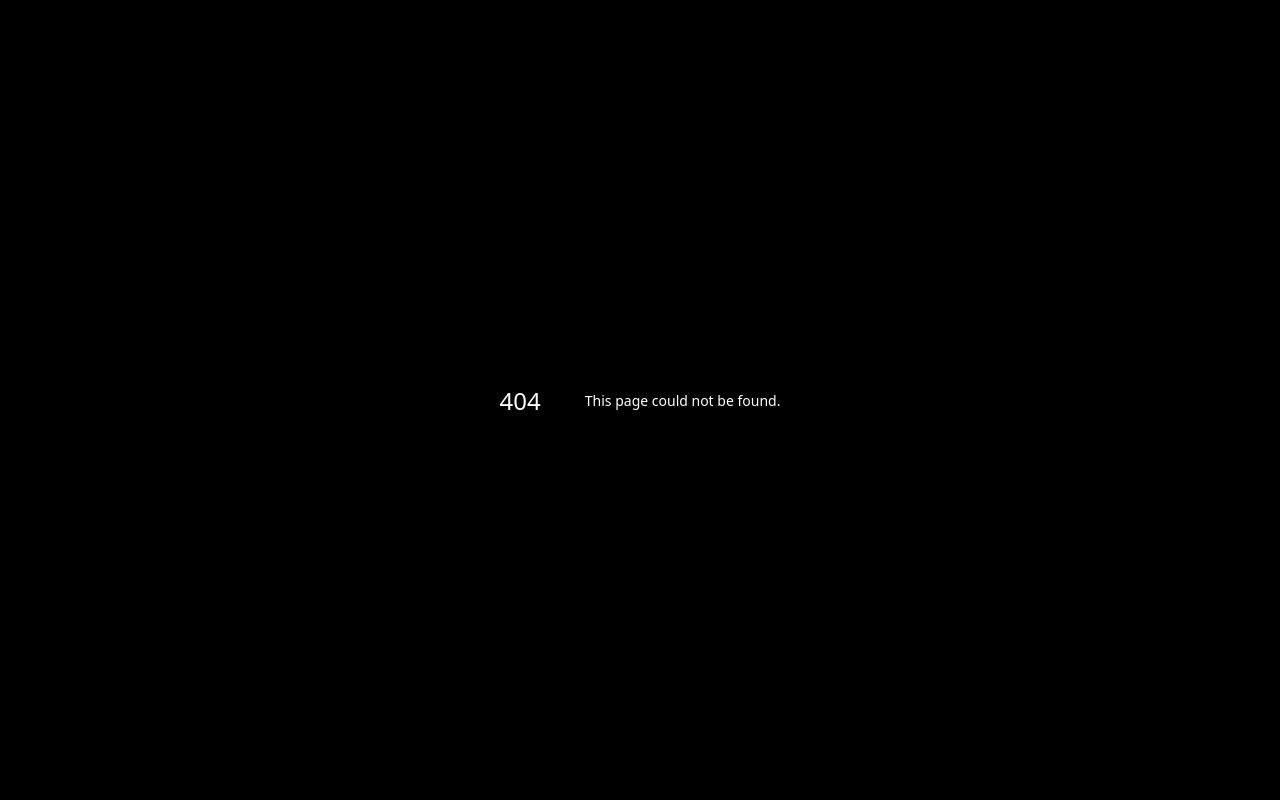
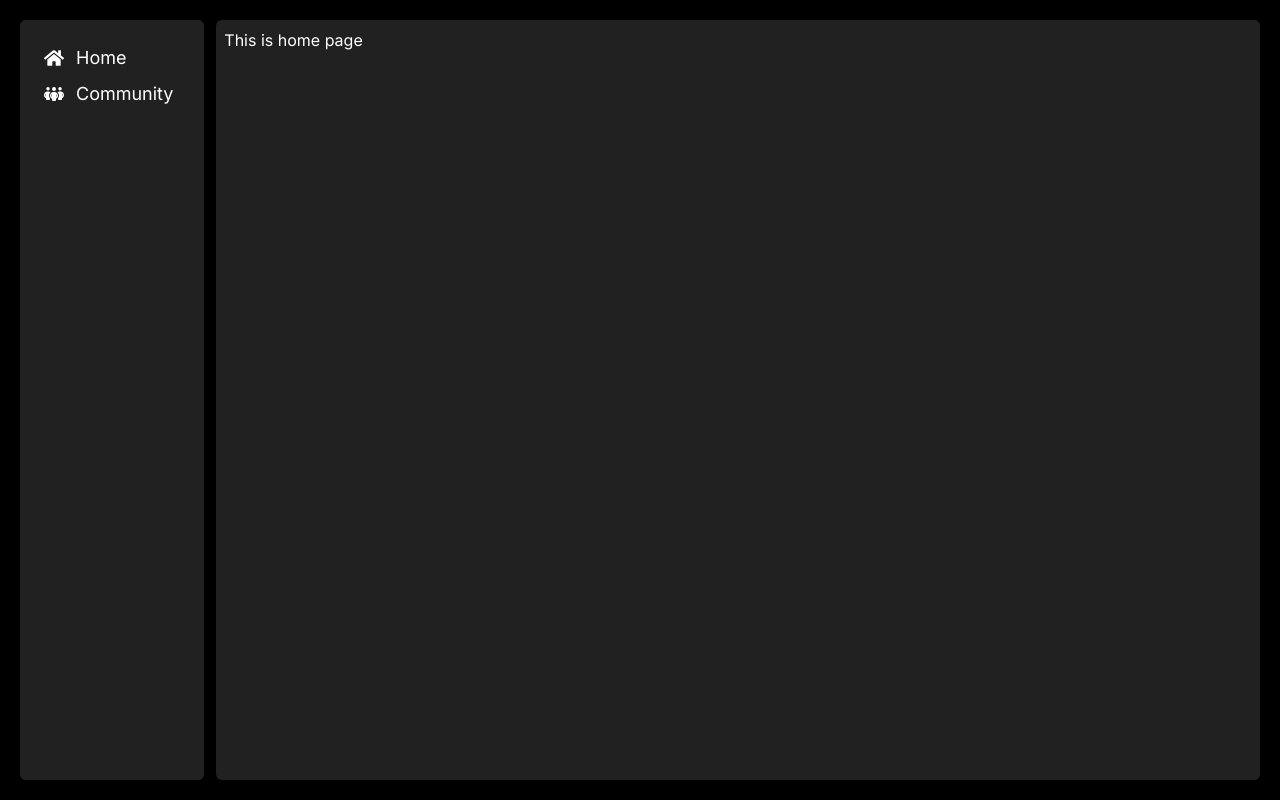
Before and after one commit to wllchrst/skill-connect-compfest, a Next.js app in the folder front-end/: page /pages/home in a window 1280 px wide. Before the commit this address had no page. Built offline with nearby package versions, Linux system fonts and the light colour scheme.

Commit message:
feat: tambahin layout buat pages abis login dan register

```diff
--- a/front-end/package.json
+++ b/front-end/package.json
@@ -16,6 +16,7 @@
     "next": "14.2.6",
     "react": "^18",
     "react-dom": "^18",
+    "react-icons": "^5.3.0",
     "tailwind-merge": "^2.5.2",
     "tailwindcss-animate": "^1.0.7"
   },
--- /dev/null
+++ b/front-end/src/app/components/navbar/navbar-bottom.tsx
@@ -0,0 +1,5 @@
+function NavbarBottom() {
+    return <></>
+}
+
+export default NavbarBottom
--- /dev/null
+++ b/front-end/src/app/components/navbar/navbar-upper.tsx
@@ -0,0 +1,21 @@
+import pageList from "@/app/data/page-list";
+import Link from "next/link";
+
+function NavbarUpper() {
+    return <div className={'flex flex-col gap-2'}>
+        {pageList.map((page, index) => (
+            <div key={index} className={'flex items-center gap-3'}>
+                <div>
+                    {page.icon}
+                </div>
+                <div>
+                    <Link href={page.path} className={'text-lg'}>
+                        {page.name}
+                    </Link>
+                </div>
+            </div>
+        ))}
+    </div>
+}
+
+export default NavbarUpper
--- /dev/null
+++ b/front-end/src/app/components/navbar/navbar.tsx
@@ -0,0 +1,11 @@
+import pageList from "@/app/data/page-list";
+import Link from "next/link";
+import NavbarUpper from "@/app/components/navbar/navbar-upper";
+
+function Navbar() {
+    return <div className={'p-4'}>
+        <NavbarUpper/>
+    </div>
+}
+
+export default Navbar
--- /dev/null
+++ b/front-end/src/app/data/page-list.tsx
@@ -0,0 +1,10 @@
+import {IPage} from "@/app/interfaces/page-interface";
+import {FaHome} from "react-icons/fa";
+import {FaPeopleGroup} from "react-icons/fa6";
+
+const pageList: IPage[] = [
+    {name: "Home", icon: <FaHome size={20}/>, path: "/pages/home"},
+    {name: "Community", icon: <FaPeopleGroup size={20}/>, path: "/pages/community"},
+]
+
+export default pageList;
--- /dev/null
+++ b/front-end/src/app/interfaces/page-interface.d.ts
@@ -0,0 +1,7 @@
+import {JSX} from "react";
+
+export interface IPage {
+    name: string;
+    path: string;
+    icon: JSX.Element
+}
--- /dev/null
+++ b/front-end/src/app/layout/main-page-layout.tsx
@@ -0,0 +1,15 @@
+import {IChildren} from "@/app/interfaces/children-interface";
+import Navbar from "@/app/components/navbar/navbar";
+
+function MainPageLayout({children}: IChildren) {
+    return <div className={'h-screen flex justify-between gap-3 p-5'}>
+        <div className={'w-[15%] rounded-md p-2 bg-[#212121]'}>
+            <Navbar/>
+        </div>
+        <div className={' w-[85%] rounded-md p-2 bg-[#212121]'}>
+            {children}
+        </div>
+    </div>
+}
+
+export default MainPageLayout
--- /dev/null
+++ b/front-end/src/app/pages/community/page.tsx
@@ -0,0 +1,9 @@
+import MainPageLayout from "@/app/layout/main-page-layout";
+
+function CommunityPage() {
+    return <MainPageLayout>
+        this is community page
+    </MainPageLayout>
+}
+
+export default CommunityPage
--- /dev/null
+++ b/front-end/src/app/pages/home/page.tsx
@@ -0,0 +1,10 @@
+import MainPageLayout from "@/app/layout/main-page-layout";
+
+
+function HomePage(){
+    return <MainPageLayout>
+        This is home page
+    </MainPageLayout>
+}
+
+export default HomePage;
--- a/front-end/src/app/pages/login/page.tsx
+++ b/front-end/src/app/pages/login/page.tsx
@@ -13,7 +13,7 @@ function LoginPage() {
           </h2>
           <p className="text-sm text-muted-foreground">
             You need to login first to your account before using the website.{" "}
-            <Link href={"/pages/login"} className="underline">
+            <Link href={"/pages/register"} className="underline">
               Click here
             </Link>{" "}
             if you do not have an account
```
Also changed, not shown: 1 other file (tests, documents, lock files or other folders).
